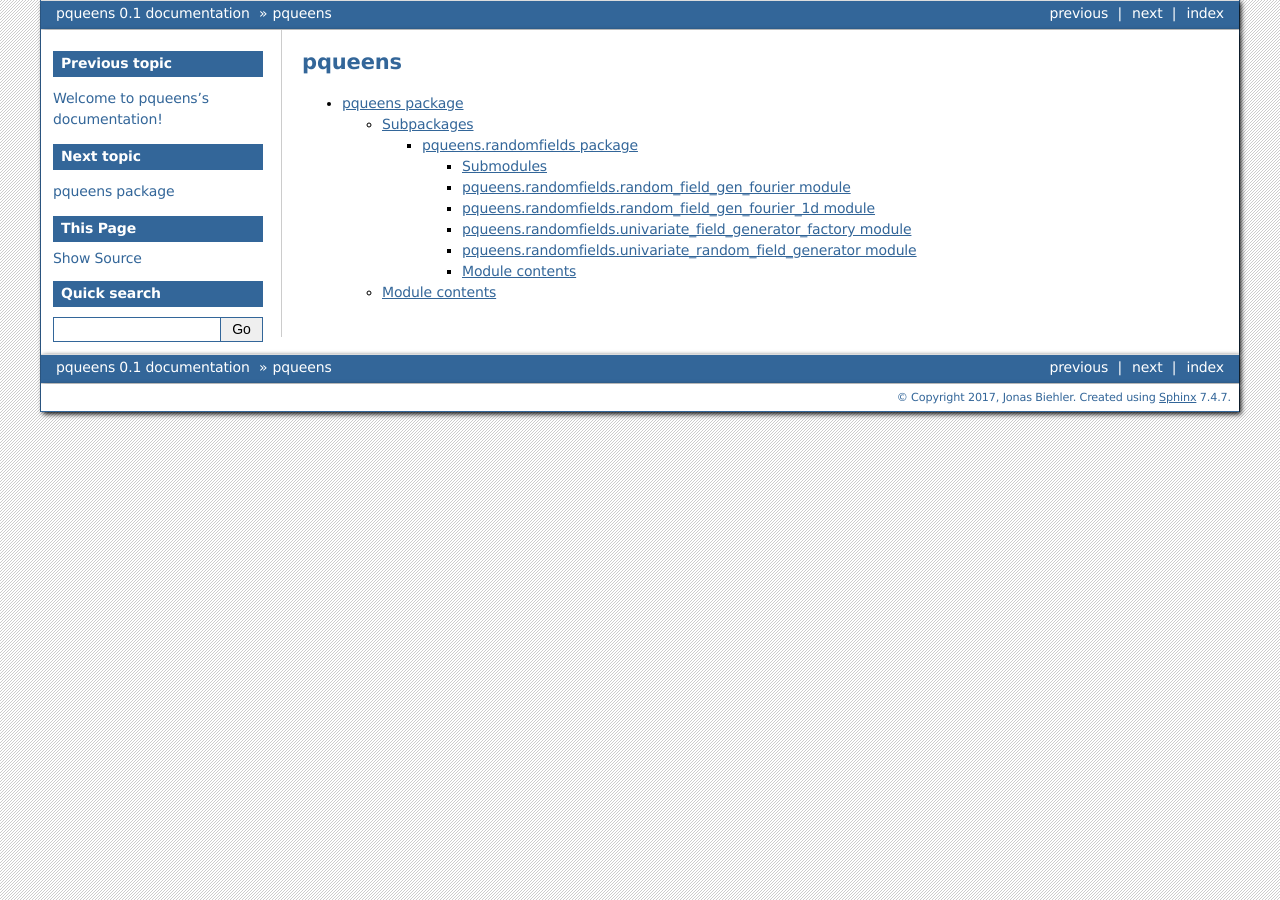
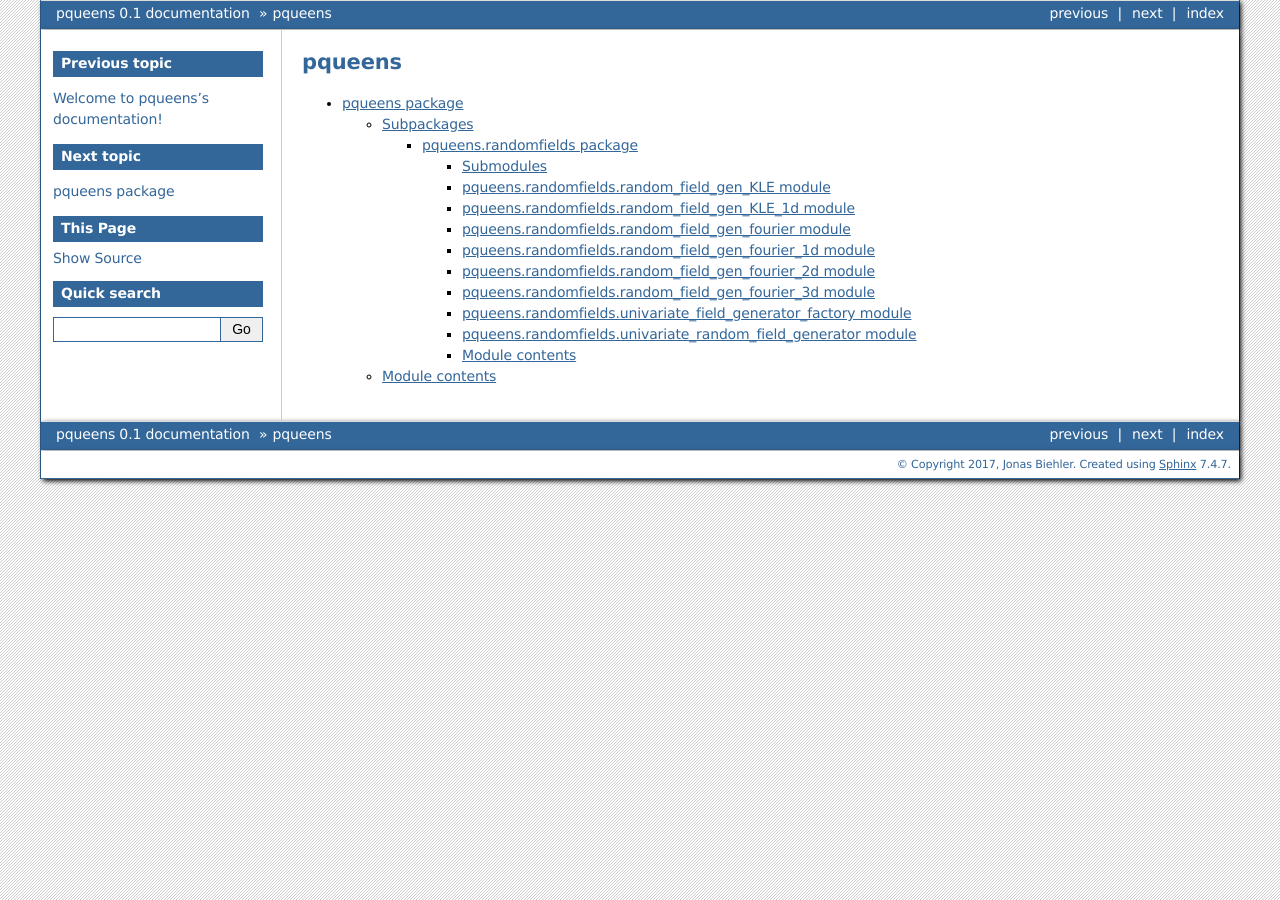
Before and after one commit to sbrandstaeter/queens, a Sphinx documentation site: the page built from doc/source/modules.rst, in a window 1280 px wide. Built offline with Sphinx 7.4.7, drawn with Linux system fonts in a browser that asks for light colours.

Commit message:
added proper docstring documentation to KLE based random field generators modified pqueens.randomfields.rst to inlclude new generators adopted readme, to show how to rebuild autodoc index

```diff
--- a/doc/source/pqueens.randomfields.rst
+++ b/doc/source/pqueens.randomfields.rst
@@ -1,35 +1,67 @@
-pqueens.randomfields package
-============================
+pqueens\.randomfields package
+=============================
 
 Submodules
 ----------
 
-pqueens.randomfields.random_field_gen_fourier module
-----------------------------------------------------
+pqueens\.randomfields\.random\_field\_gen\_KLE module
+-----------------------------------------------------
+
+.. automodule:: pqueens.randomfields.random_field_gen_KLE
+    :members:
+    :undoc-members:
+    :show-inheritance:
+
+pqueens\.randomfields\.random\_field\_gen\_KLE\_1d module
+---------------------------------------------------------
+
+.. automodule:: pqueens.randomfields.random_field_gen_KLE_1d
+    :members:
+    :undoc-members:
+    :show-inheritance:
+
+pqueens\.randomfields\.random\_field\_gen\_fourier module
+---------------------------------------------------------
 
 .. automodule:: pqueens.randomfields.random_field_gen_fourier
     :members:
     :undoc-members:
     :show-inheritance:
 
-pqueens.randomfields.random_field_gen_fourier_1d module
--------------------------------------------------------
+pqueens\.randomfields\.random\_field\_gen\_fourier\_1d module
+-------------------------------------------------------------
 
 .. automodule:: pqueens.randomfields.random_field_gen_fourier_1d
     :members:
     :undoc-members:
     :show-inheritance:
 
-pqueens.randomfields.univariate_field_generator_factory module
---------------------------------------------------------------
+pqueens\.randomfields\.random\_field\_gen\_fourier\_2d module
+-------------------------------------------------------------
+
+.. automodule:: pqueens.randomfields.random_field_gen_fourier_2d
+    :members:
+    :undoc-members:
+    :show-inheritance:
+
+pqueens\.randomfields\.random\_field\_gen\_fourier\_3d module
+-------------------------------------------------------------
+
+.. automodule:: pqueens.randomfields.random_field_gen_fourier_3d
+    :members:
+    :undoc-members:
+    :show-inheritance:
+
+pqueens\.randomfields\.univariate\_field\_generator\_factory module
+-------------------------------------------------------------------
 
 .. automodule:: pqueens.randomfields.univariate_field_generator_factory
     :members:
     :undoc-members:
     :show-inheritance:
 
-pqueens.randomfields.univariate_random_field_generator module
--------------------------------------------------------------
+pqueens\.randomfields\.univariate\_random\_field\_generator module
+------------------------------------------------------------------
 
 .. automodule:: pqueens.randomfields.univariate_random_field_generator
     :members:
```
Also changed, not shown: README.md (+2 -0 lines), 3 other files.
